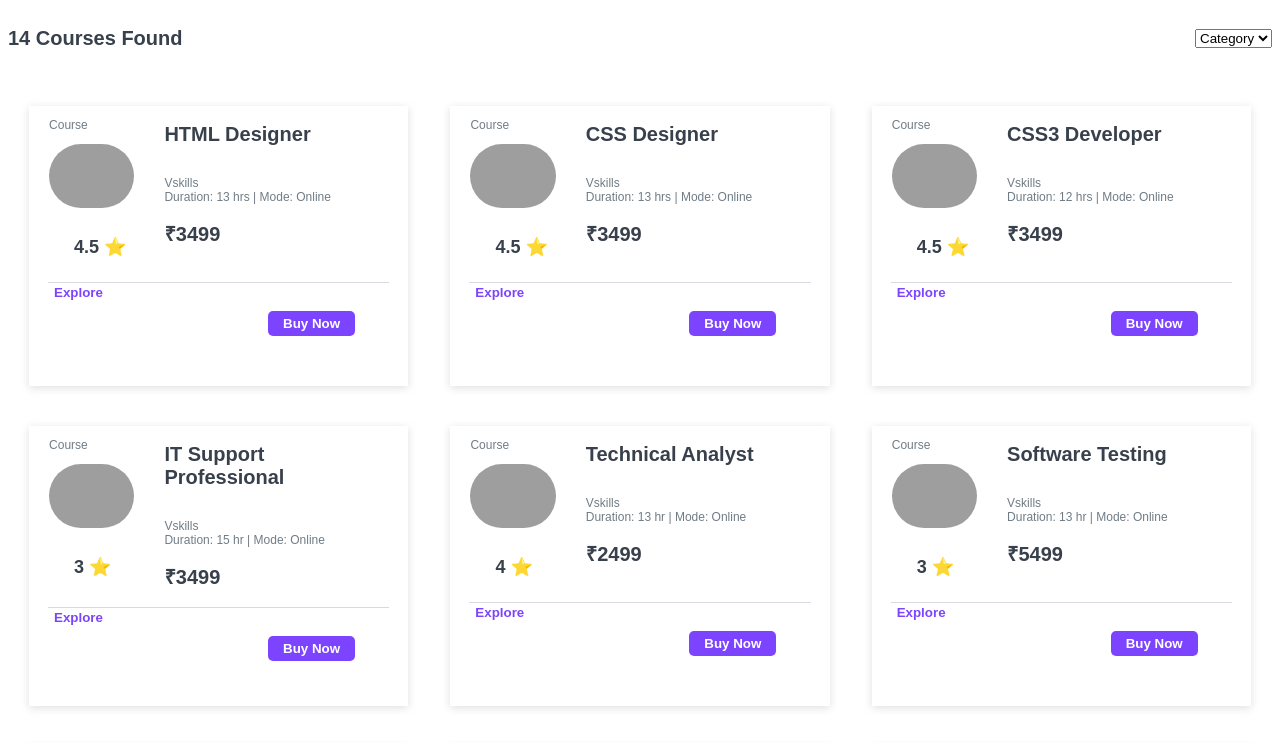
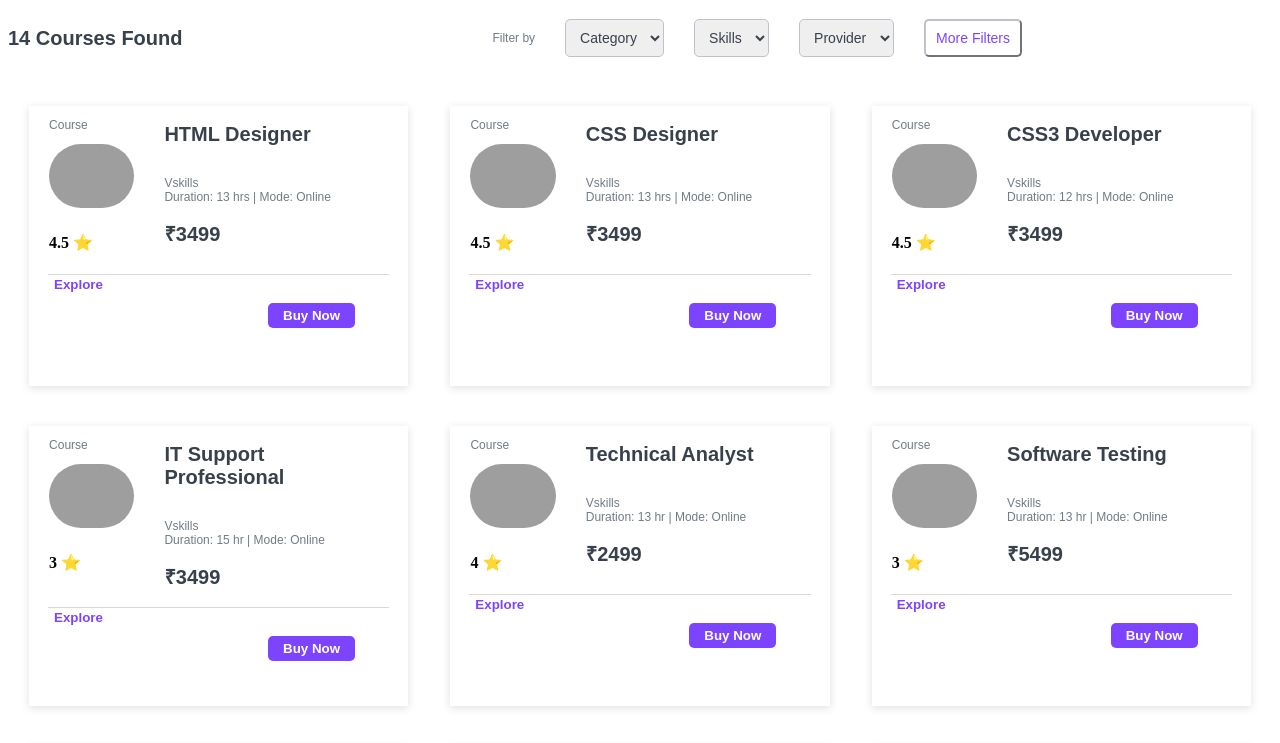
Before and after one commit to Abhra11/Shine, a plain HTML site: page sales&marketing/I&T.html in a window 1280 px wide. Shown: the top 743 px of the page. Drawn offline with Linux system fonts and the light colour scheme; grey boxes are pictures that could not be loaded.

Commit message:
day 4 update

```diff
--- a/sales&marketing/I&T.html
+++ b/sales&marketing/I&T.html
@@ -13,10 +13,18 @@
     <div id="dropDown">
         <div><h2>14 Courses Found</h2></div>
 
-        <div>
-            <select name="" id="drop" onclick="drop()">
+        <div id="dFilter">
+            <p>Filter by</p>
+            <select name="" class="drop" onclick="drop()">
                 <option value="">Category</option>
             </select>
+            <select name="" class="drop" onclick="drop()">
+                <option value="">Skills</option>
+            </select>
+            <select name="" class="drop" onclick="drop()">
+                <option value="">Provider</option>
+            </select>
+            <button id="filter_btn" onclick="drop()">More Filters</button>
         </div>
 
     </div>
--- a/sales&marketing/scripts/I&T.js
+++ b/sales&marketing/scripts/I&T.js
@@ -356,16 +356,21 @@ let data2=[ {
 
 
   gallery.style.opacity="";
-  dropDown.innerHTML=` <div id="dropDown">
-  <div><h2>14 Courses Found</h2></div>
+  dropDown.innerHTML=`<div><h2>14 Courses Found</h2></div>
 
-  <div>
-      <select name="" id="drop" onclick="drop()">
+  <div id="dFilter">
+      <p>Filter by</p>
+      <select name="" class="drop" onclick="drop()">
           <option value="">Category</option>
       </select>
-  </div>
-
-</div>`
+      <select name="" class="drop" onclick="drop()">
+          <option value="">Skills</option>
+      </select>
+      <select name="" class="drop" onclick="drop()">
+          <option value="">Provider</option>
+      </select>
+      <button id="filter_btn" onclick="drop()">More Filters</button>
+  </div>`
 
  }
 
@@ -434,6 +439,7 @@ let data2=[ {
 
   let results=()=>{
     let category=document.getElementsByClassName('filter').value ;
+    let x=1;
     if(category==undefined){
         gallery.innerHTML=null;
         append(data);
@@ -442,16 +448,21 @@ let data2=[ {
 
 
         gallery.style.opacity="1";
-        dropDown.innerHTML=` <div id="dropDown">
-  <div><h2>13 Courses Found</h2></div>
+        dropDown.innerHTML=`<div><h2>13 Courses Found</h2></div>
 
-  <div>
-      <select name="" id="drop" onclick="drop()">
-          <option value="">Category</option>
-      </select>
-  </div>
-
-</div>`
+        <div id="dFilter">
+            <p>Filter by</p>
+            <select name="" class="drop" onclick="drop()">
+                <option value="">Category</option>
+            </select>
+            <select name="" class="drop" onclick="drop()">
+                <option value="">Skills</option>
+            </select>
+            <select name="" class="drop" onclick="drop()">
+                <option value="">Provider</option>
+            </select>
+            <button id="filter_btn" onclick="drop()">More Filters</button>
+        </div>`
 
     }
   }
--- a/sales&marketing/styles/I&T.css
+++ b/sales&marketing/styles/I&T.css
@@ -145,10 +145,10 @@ img{
 .filter{
     margin-left: 25px;
 }
-h4{
+h5{
     margin-left: 25px;
     font-family: sans-serif;
-    font-size: 18px;
+    font-size: 14px;
     color: #38404c ;
 }
 h2{
@@ -161,3 +161,29 @@ p{
     font-size: 12px;
     color: #707c86;
 }
+#dFilter{
+    display: flex;
+    gap: 30px;
+    margin-right: 250px;
+
+
+}
+
+.drop{
+    padding: 0px 10px;
+    font-size: 14px;
+    font-family: "PT Sans", sans-serif;
+    color: #38404c;
+    border-radius: 5px;
+    border-color:#c1c1cd ;
+}
+
+#filter_btn{
+    padding: 0px 10px;
+    font-size: 14px;
+    font-family: "PT Sans", sans-serif;
+    border-radius: 5px;
+    background-color: transparent;
+    border-color:#c1c1cd ;
+    color: #7c44ff;
+}
--- a/sales&marketing/styles/sales&marketing.css
+++ b/sales&marketing/styles/sales&marketing.css
@@ -145,10 +145,10 @@ img{
 .filter{
     margin-left: 25px;
 }
-h4{
+h5{
     margin-left: 25px;
     font-family: sans-serif;
-    font-size: 18px;
+    font-size: 14px;
     color: #38404c ;
 }
 h2{
@@ -161,3 +161,29 @@ p{
     font-size: 12px;
     color: #707c86;
 }
+#dFilter{
+    display: flex;
+    gap: 30px;
+    margin-right: 250px;
+
+
+}
+
+.drop{
+    padding: 0px 10px;
+    font-size: 14px;
+    font-family: "PT Sans", sans-serif;
+    color: #38404c;
+    border-radius: 5px;
+    border-color:#c1c1cd ;
+}
+
+#filter_btn{
+    padding: 0px 10px;
+    font-size: 14px;
+    font-family: "PT Sans", sans-serif;
+    border-radius: 5px;
+    background-color: transparent;
+    border-color:#c1c1cd ;
+    color: #7c44ff;
+}
```
Also changed, not shown: sales&marketing/sales&marketing.html (+12 -4 lines), sales&marketing/scripts/sales&marketing.js (+49 -18 lines), sales&marketing/img/img.png (added).
